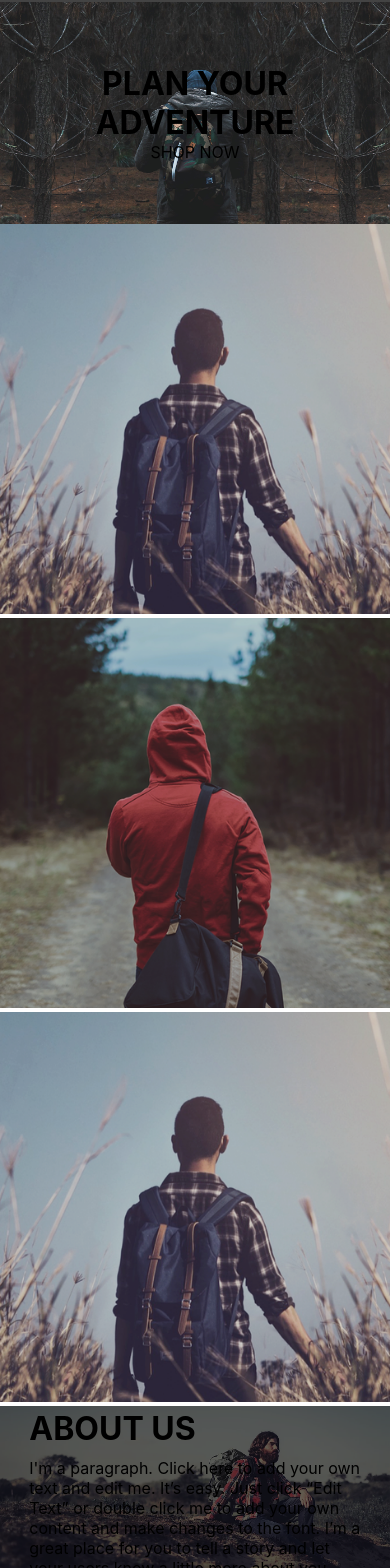
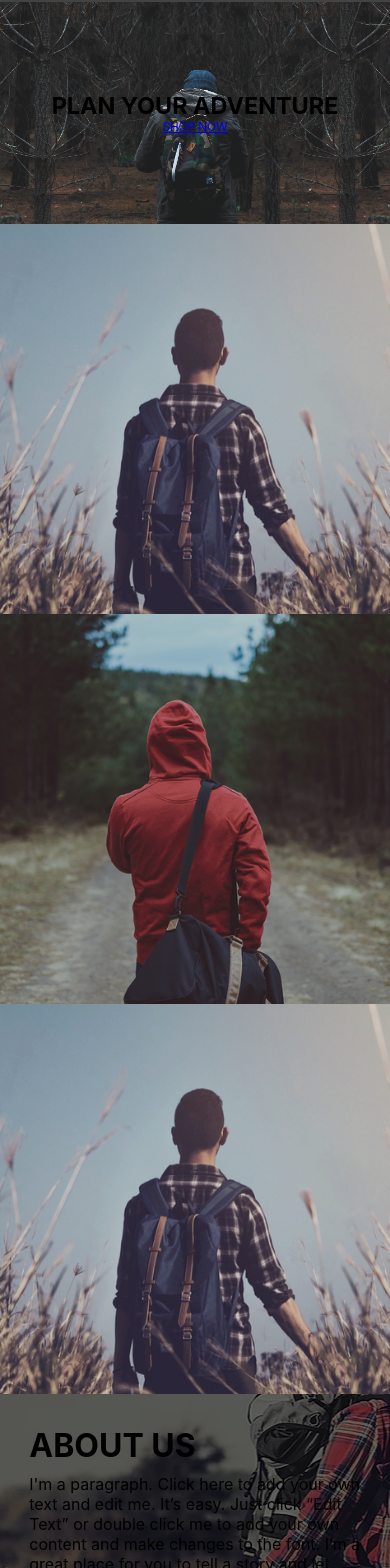
Before and after one commit to santrodriguez-dev/pby-clothing-reactjs, a React (Create React App) app: page / in a window 390 px wide. Shown: the part 79-1647 px from the top of the page. Built offline with nearby package versions, Linux system fonts and the light colour scheme.

Commit message:
Ajuste margenes y diseño

```diff
--- a/src/App.module.scss
+++ b/src/App.module.scss
@@ -3,9 +3,12 @@
   justify-content: center;
   align-items: center;
   display: flex;
+  min-height: 10em;
+
   .main_image {
     width: 100%;
   }
+
   .main_title {
     font-size: 3vw;
     position: absolute;
@@ -17,13 +20,19 @@
 .image_container {
   display: grid;
   grid-template-columns: auto auto auto;
+  // grid-gap: 6px;
+  // margin: 6px 0;
+
   .item_image {
     overflow: hidden;
     position: relative;
+
     img {
+      vertical-align: middle;
       width: 100%;
       transition: 2.2s cubic-bezier(0.14, 0.4, 0.09, 0.99);
     }
+
     .item_hover {
       position: absolute;
       top: 0;
@@ -36,19 +45,17 @@
       display: flex;
       justify-content: center;
       align-items: center;
+
       span {
         font-size: 2em;
       }
     }
-    // &::before {
-    //   content: "";
-    //   z-index: 1;
-    //   transition: all 0.4s ease;
-    // }
+
     &:hover {
       img {
         transform: scale(1.1);
       }
+
       .item_hover {
         opacity: 1;
       }
@@ -61,6 +68,8 @@
   display: flex;
   align-items: center;
   overflow: hidden;
+  background-size: cover;
+
   &::before {
     content: "";
     background: rgba(2, 2, 2, 0.6);
@@ -71,23 +80,25 @@
   }
 
   .txt_aboutus_container {
-    position: absolute;
-    max-width: 940px;
-    margin: auto;
-    left: 0;
-    right: 0;
+    width: 940px;
+    max-width: 85%;
+    min-height: 200px;
+    margin: 2em auto;
+    z-index: 1;
 
     .content {
       max-width: 50%;
       padding-right: 4em;
       box-sizing: border-box;
       font-size: 1.4em;
+
       h2 {
         font-size: 2em;
         margin-bottom: 0.3em;
       }
     }
   }
+
   img {
     width: 100%;
   }
@@ -101,7 +112,9 @@
   color: rgb(162, 156, 156);
   padding: 3em 0;
   display: flex;
+
   form {
+    max-width: 85%;
     margin: auto;
     left: 0;
     right: 0;
@@ -112,26 +125,33 @@
   background-color: rgba(20, 20, 20, 1);
   color: rgb(162, 156, 156);
   padding: 3em 0;
+
   .social_content {
     max-width: 940px;
+    max-width: 85%;
     margin: auto;
+
     .icons {
       display: flex;
       justify-content: space-between;
       max-width: 250px;
       margin: auto;
       font-size: 1.5em;
+
       svg {
         transition: all 1s;
         cursor: pointer;
       }
+
       svg:hover {
         color: white;
       }
     }
+
     .list_social {
       list-style: none;
       margin-top: 2em;
+
       li {
         margin: 0.8em 0;
       }
@@ -141,23 +161,27 @@
 
 // Mobile
 @media screen and (max-width: 599px) {
-  .main_title {
-    font-size: 1em !important;
-  }
+
+  // .main_title {
+  //   font-size: 1em !important;
+  // }
   .image_container {
     grid-template-columns: 100% !important;
   }
+
   .aboutus_container {
+
     // background: red;
     &::before {
       width: 100% !important;
     }
   }
+
   .subscribe_container {
     form {
-      max-width: 85% !important;
       display: flex;
       flex-direction: column;
+
       .group {
         margin-right: 0;
       }
@@ -165,15 +189,14 @@
   }
 
   .txt_aboutus_container {
-    max-width: 85% !important;
     .content {
       font-size: 1em !important;
       max-width: 100% !important;
       padding: 0 !important;
     }
   }
+
   .list_social {
-    max-width: 85% !important;
     margin: auto;
   }
 }
@@ -185,12 +208,3 @@ body {
 
 @import "./shared/styles/input-material.scss";
 @import "./shared/styles/button-material.scss";
-
-*::-webkit-scrollbar {
-  width: 4px;
-  background-color: #f5f5f5;
-}
-
-*::-webkit-scrollbar-thumb {
-  background-color: #000000;
-}
--- a/src/App.tsx
+++ b/src/App.tsx
@@ -1,7 +1,7 @@
 import React, { Fragment } from 'react';
 import styles from './App.module.scss'
 import { Header, Footer } from './components';
-import { IoIosArrowDown } from "react-icons/io";
+// import { IoIosArrowDown } from "react-icons/io";
 import {
   FaFacebookF,
   FaInstagram,
@@ -17,17 +17,16 @@ const App = () => {
 
       {/* Contenedor Imagen Principal */}
       <div className={styles.container_main_image}>
-        <img src="./assets/img1.webp" alt="" className={styles.main_image} />
+        <img src={'./assets/img1.webp'} alt="" className={styles.main_image} />
         <div className={styles.main_title}>
           <h1>PLAN YOUR ADVENTURE</h1>
-          <a>SHOP NOW</a>
+          <a href="./">SHOP NOW</a>
         </div>
         {/* <IoIosArrowDown size={50} style={{ display: 'block', margin: 'auto', marginTop: '5em' }} /> */}
       </div>
 
       {/* Lista de imagenes */}
       <div className={styles.image_container}>
-        {/* <img src="./assets/img2.webp" alt="" className={styles.main_image} /> */}
         <div className={styles.item_image}>
           <img src="./assets/img3.webp" alt="" />
           <div className={styles.item_hover}>
@@ -49,7 +48,7 @@ const App = () => {
       </div>
 
       {/* Contenedor About us */}
-      <div className={styles.aboutus_container}>
+      <div style={{ background: `url('../assets/img4.webp') no-repeat center center fixed` }} className={styles.aboutus_container}>
         <div className={styles.txt_aboutus_container}>
 
           <div className={styles.content}>
@@ -62,7 +61,7 @@ const App = () => {
           </div>
 
         </div>
-        <img src="./assets/img4.webp" alt="" className={styles.main_image} />
+        {/* <img src="./assets/img4.webp" alt="" className={styles.main_image} /> */}
       </div>
 
       {/* Input Subscribe */}
--- a/src/components/header/Header.tsx
+++ b/src/components/header/Header.tsx
@@ -10,27 +10,27 @@ const Header = () => {
 
       <nav className={styles.nav_list}>
         <li className={styles.item_li}>
-          <a href="">
+          <a href="./">
             <span>MENS</span>
           </a>
         </li>
         <li className={styles.item_li}>
-          <a href="">
+          <a href="./">
             <span>WOMENS</span>
           </a>
         </li>
         <li className={styles.item_li}>
-          <a href="">
+          <a href="./">
             <span>COLLECTIONS</span>
           </a>
         </li>
         <li className={styles.item_li}>
-          <a href="">
+          <a href="./">
             <span>PSY</span>
           </a>
         </li>
         <li className={styles.item_li} style={{ zIndex: 2 }}>
-          <a onClick={() => setshowLateralMenu(!showLateralMenu)}>
+          <a href="./" onClick={() => setshowLateralMenu(!showLateralMenu)}>
             <span>CONTACT</span>
           </a>
         </li>
--- a/src/index.css
+++ b/src/index.css
@@ -18,3 +18,13 @@ root code {
 
 /* global vars */
 @import "./shared/styles/globals.scss";
+
+*::-webkit-scrollbar {
+  width: 4px;
+  height: 4px;
+  background-color: #f5f5f5;
+}
+
+*::-webkit-scrollbar-thumb {
+  background-color: #000000;
+}
```
